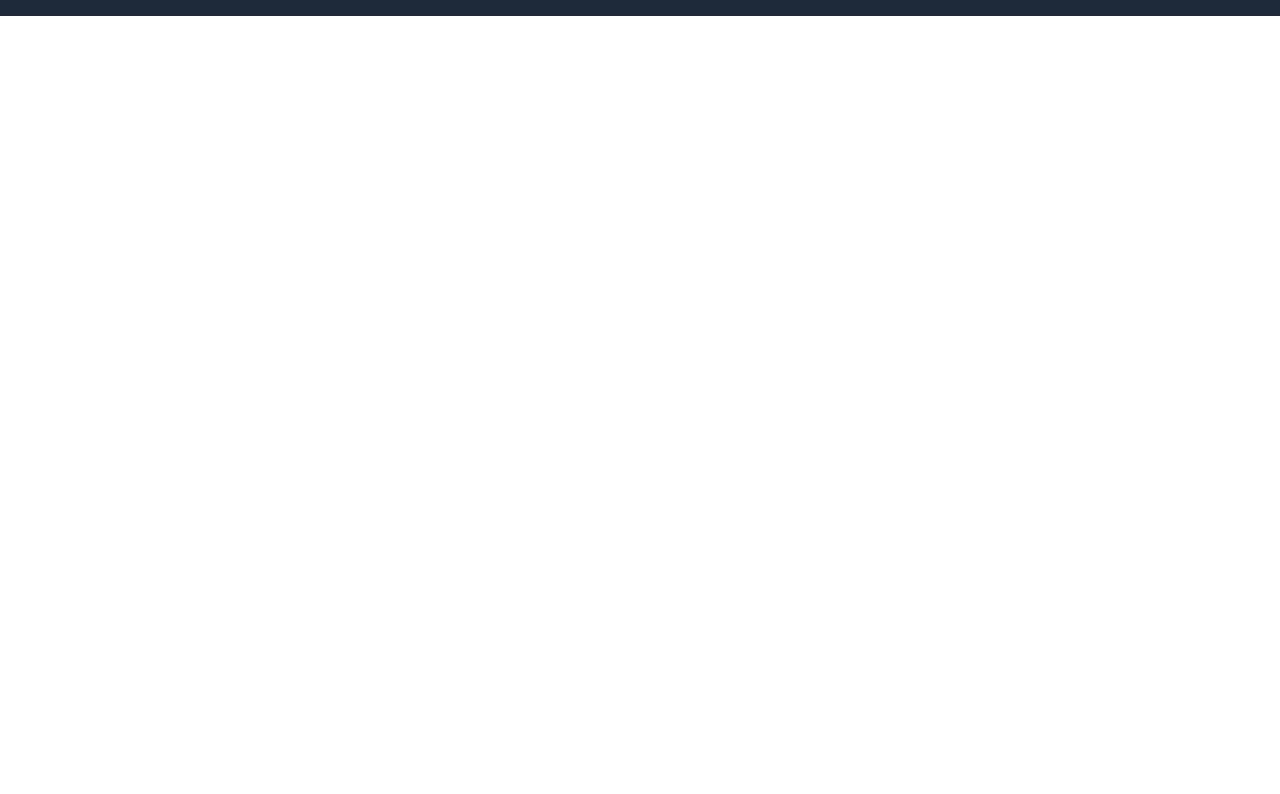
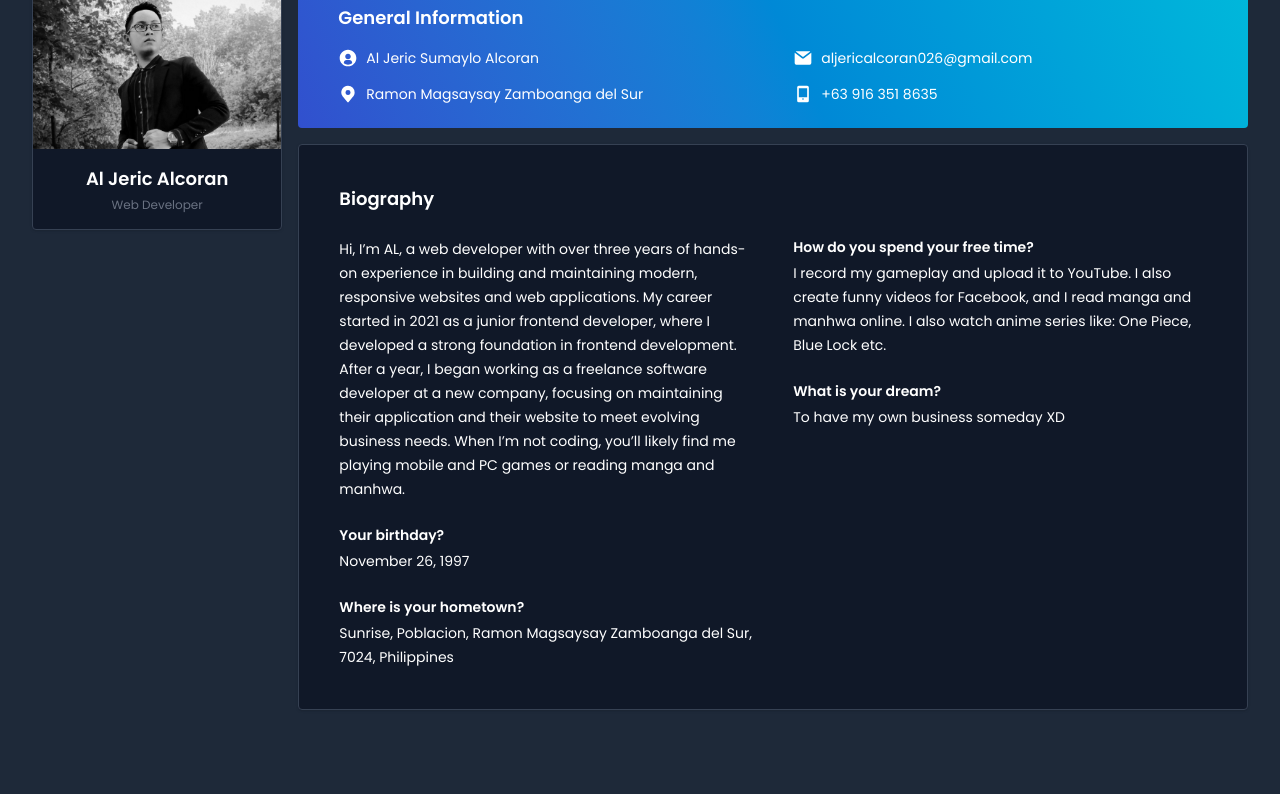
Before and after one commit to aljeric-alcoran/helloimal, a website built with Vite: page index.html in a window 1280 px wide. Shown: the part 820-1614 px from the top of the page. Before the commit the page ends 836 px from the top, so only its background shows below. Built offline with nearby package versions, Linux system fonts and the light colour scheme.

Commit message:
[vite] Add biography section

```diff
--- /dev/null
+++ b/src/components/biography.js
@@ -0,0 +1,84 @@
+const template = `
+   <div class="max-w-screen-xl flex gap-4 items-start justify-center mx-auto p-8 md:py-16 text-gray-900 dark:text-white">
+      <div class="w-80 border border-gray-200 dark:border-gray-700 bg-white dark:bg-gray-900 rounded-sm overflow-hidden shadow-sm">
+         <img src="/img/hero.jpg" class="h-42 w-full object-cover transition-all duration-300 filter grayscale hover:grayscale-0" alt="Profile Pic">
+         <div class="flex flex-col items-center p-4 gap-y-1">
+            <p class="text-lg font-semibold">Al Jeric Alcoran</p>
+            <span class="text-xs text-gray-500">Web Developer</span>
+         </div>
+      </div>
+      <div class="w-full flex flex-col gap-4">
+         <div class="rounded-sm bg-linear-65 from-[#3150CE] to-cyan-500 px-10 py-6 text-white">
+            <h2 class="text-lg font-semibold">General Information</h2>
+            <div class="mt-4 grid grid-cols-2 gap-10 text-sm">
+               <div class="space-y-4">
+                  <p class="flex items-center gap-2">
+                     <svg class="w-5 h-5 text-white" aria-hidden="true" xmlns="http://www.w3.org/2000/svg" width="24" height="24" fill="currentColor" viewBox="0 0 24 24">
+                        <path fill-rule="evenodd" d="M12 20a7.966 7.966 0 0 1-5.002-1.756l.002.001v-.683c0-1.794 1.492-3.25 3.333-3.25h3.334c1.84 0 3.333 1.456 3.333 3.25v.683A7.966 7.966 0 0 1 12 20ZM2 12C2 6.477 6.477 2 12 2s10 4.477 10 10c0 5.5-4.44 9.963-9.932 10h-.138C6.438 21.962 2 17.5 2 12Zm10-5c-1.84 0-3.333 1.455-3.333 3.25S10.159 13.5 12 13.5c1.84 0 3.333-1.455 3.333-3.25S13.841 7 12 7Z" clip-rule="evenodd"/>
+                     </svg>
+                     Al Jeric Sumaylo Alcoran
+                  </p>
+                  <p class="flex items-center gap-2">
+                     <svg class="w-5 h-5 text-white" aria-hidden="true" xmlns="http://www.w3.org/2000/svg" width="24" height="24" fill="currentColor" viewBox="0 0 24 24">
+                        <path fill-rule="evenodd" d="M11.906 1.994a8.002 8.002 0 0 1 8.09 8.421 7.996 7.996 0 0 1-1.297 3.957.996.996 0 0 1-.133.204l-.108.129c-.178.243-.37.477-.573.699l-5.112 6.224a1 1 0 0 1-1.545 0L5.982 15.26l-.002-.002a18.146 18.146 0 0 1-.309-.38l-.133-.163a.999.999 0 0 1-.13-.202 7.995 7.995 0 0 1 6.498-12.518ZM15 9.997a3 3 0 1 1-5.999 0 3 3 0 0 1 5.999 0Z" clip-rule="evenodd"/>
+                     </svg>
+                     Ramon Magsaysay Zamboanga del Sur
+                  </p>
+               </div>
+               <div class="space-y-4">
+                  <p class="flex items-center gap-2">
+                     <svg class="w-5 h-5 text-white" aria-hidden="true" xmlns="http://www.w3.org/2000/svg" width="24" height="24" fill="currentColor" viewBox="0 0 24 24">
+                        <path d="M2.038 5.61A2.01 2.01 0 0 0 2 6v12a2 2 0 0 0 2 2h16a2 2 0 0 0 2-2V6c0-.12-.01-.238-.03-.352l-.866.65-7.89 6.032a2 2 0 0 1-2.429 0L2.884 6.288l-.846-.677Z"/>
+                        <path d="M20.677 4.117A1.996 1.996 0 0 0 20 4H4c-.225 0-.44.037-.642.105l.758.607L12 10.742 19.9 4.7l.777-.583Z"/>
+                     </svg>
+                     aljericalcoran026@gmail.com
+                  </p>
+                  <p class="flex items-center gap-2">
+                     <svg class="w-5 h-5 text-white" aria-hidden="true" xmlns="http://www.w3.org/2000/svg" width="24" height="24" fill="currentColor" viewBox="0 0 24 24">
+                        <path fill-rule="evenodd" d="M5 4a2 2 0 0 1 2-2h10a2 2 0 0 1 2 2v16a2 2 0 0 1-2 2H7a2 2 0 0 1-2-2V4Zm12 12V5H7v11h10Zm-5 1a1 1 0 1 0 0 2h.01a1 1 0 1 0 0-2H12Z" clip-rule="evenodd"/>
+                     </svg>
+                     +63 916 351 8635
+                  </p>
+               </div>
+            </div>
+         </div>
+
+         <div class="rounded-sm border border-white dark:border-gray-700 bg-white dark:bg-gray-900 p-10 dark:text-white text-gray-900 shadow-sm">
+            <h2 class="text-lg font-semibold">Biography</h2>
+            <div class="mt-6 grid grid-cols-2 gap-10 text-sm">
+               <div class="space-y-6">
+                  <div class="text-sm/6">
+                     Hi, I’m AL, a web developer with over three years of hands-on experience in building and maintaining modern, responsive websites and web applications.
+                     My career started in 2021 as a junior frontend developer, where I developed a strong foundation in frontend development. After a year, I began working as a freelance software developer at a new company, focusing on maintaining their application and their website to meet evolving business needs.
+                     When I’m not coding, you’ll likely find me playing mobile and PC games or reading manga and manhwa.
+                  </div>
+                  <div class="space-y-1">
+                     <p class="font-semibold">Your birthday?</p>
+                     <span class="text-sm/6">November 26, 1997</span>
+                  </div>
+                  <div class="space-y-1">
+                     <p class="font-semibold">Where is your hometown?</p>
+                     <span class="text-sm/6">Sunrise, Poblacion, Ramon Magsaysay Zamboanga del Sur, 7024, Philippines</span>
+                  </div>
+               </div>
+               <div class="space-y-6">
+                  <div class="space-y-1">
+                     <p class="font-semibold">How do you spend your free time?</p>
+                     <span class="text-sm/6">I record my gameplay and upload it to YouTube. I also create funny videos for Facebook, and I read manga and manhwa online. I also watch anime series like: One Piece, Blue Lock etc.</span>
+                  </div>
+                  <div class="space-y-1">
+                     <p class="font-semibold">What is your dream?</p>
+                     <span class="text-sm/6">To have my own business someday XD</span>
+                  </div>
+               </div>
+            </div>
+         </div>
+      </div>
+   </div>
+`;
+
+const setBiography = (element) => {
+   element.innerHTML = template;
+}
+
+export default setBiography;
--- a/src/main.js
+++ b/src/main.js
@@ -1,3 +1,4 @@
+import setBiography from './components/biography.js';
 import setFooter from './components/footer.js';
 import setMainBanner from './components/mainBanner.js';
 import setNavigation from './components/navigation.js';
@@ -5,9 +6,11 @@ import setNavigation from './components/navigation.js';
 document.querySelector('#app').innerHTML = `
    <nav id="navigation" class="nav-container"></nav>
    <div id="main-banner" class="main-banner-container"></div>
+   <div id="biography" class="biography-container"></div>
    <footer id="footer" class="footer-container"></footer>
 `;
 
 setNavigation(document.getElementById('navigation'));
 setMainBanner(document.getElementById('main-banner'));
+setBiography(document.getElementById('biography'));
 setFooter(document.getElementById('footer'));
--- a/src/style.css
+++ b/src/style.css
@@ -14,6 +14,10 @@ body {
   @apply max-w-screen-xl h-[40rem] items-center justify-center mx-auto p-8 md:py-16 text-gray-900 dark:text-white;
 }
 
+.biography-container {
+  @apply bg-gray-100 dark:bg-gray-800
+}
+
 .footer-container {
   @apply w-full flex items-center justify-center bg-gray-100 dark:bg-gray-800 antialiased;
 }
```
